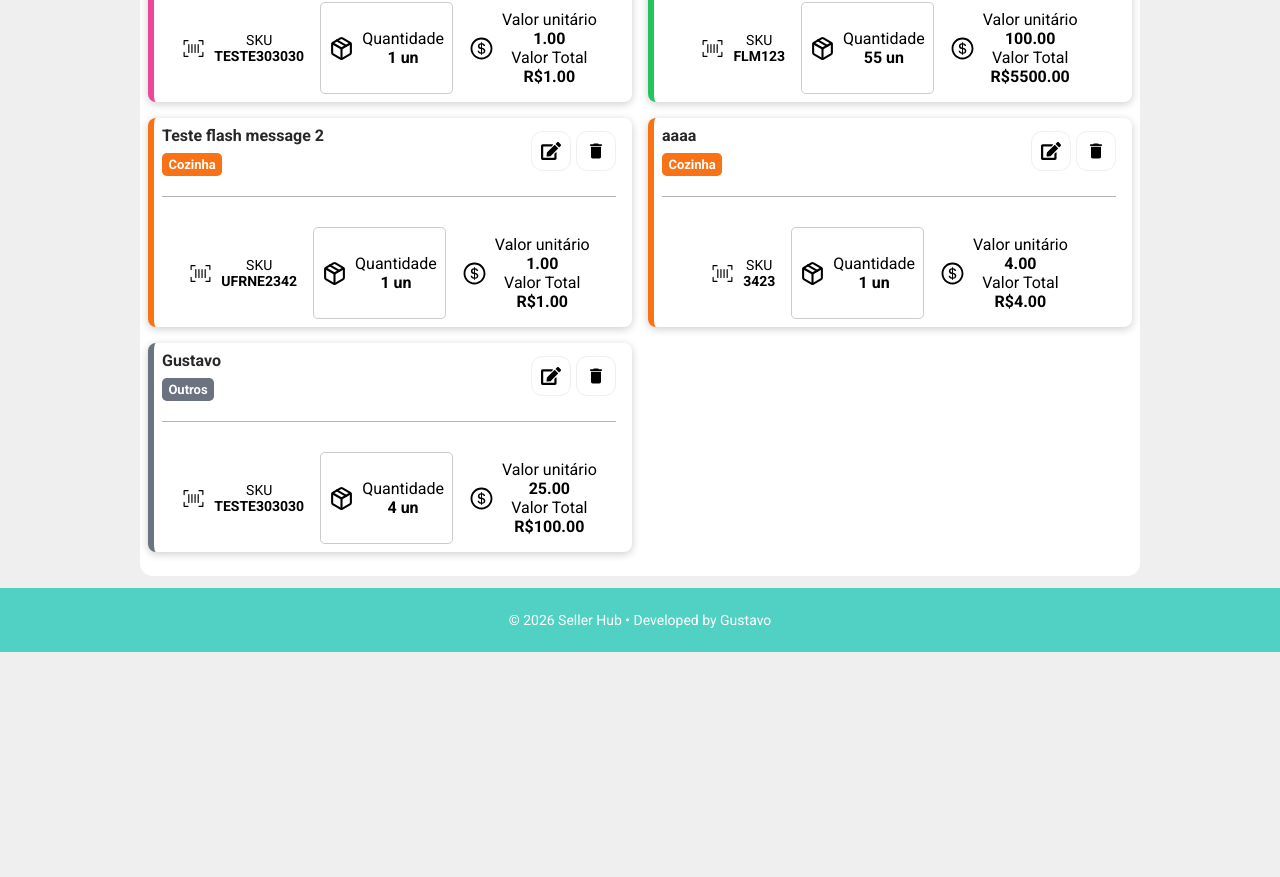
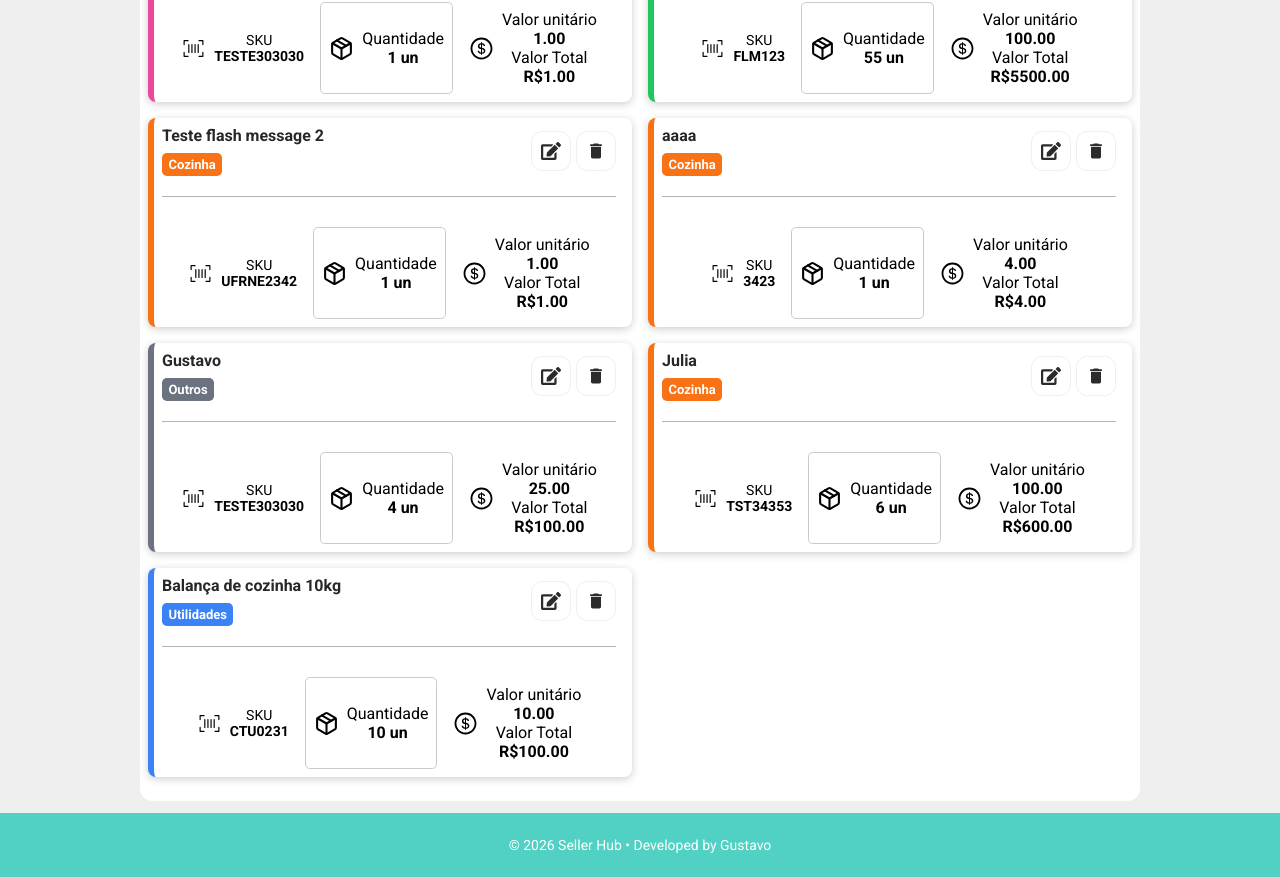
Before and after one commit to Gustavoo1122/SellerHub, a React (Create React App) app: page /products in a window 1280 px wide. Shown: the part 1460-2337 px from the top of the page. Before the commit the page ends 2112 px from the top, so only its background shows below. Built offline with nearby package versions, Linux system fonts and the light colour scheme; data requests are answered from the project's data file; the HTML template or start-up script is replaced by a standard one; a web font is replaced by a local one.

Commit message:
feat: add loading page for products

```diff
--- a/db.json
+++ b/db.json
@@ -134,6 +134,24 @@
       "preco_custo": "25",
       "preco_venda": "500",
       "id": "hMHXeMMQvMA"
+    },
+    {
+      "nome_produto": "Julia",
+      "sku": "TST34353",
+      "categoria": "Cozinha",
+      "quantidade": "6",
+      "preco_custo": "100",
+      "preco_venda": "600",
+      "id": "L4SwC9zzoCA"
+    },
+    {
+      "nome_produto": "Balança de cozinha 10kg",
+      "sku": "CTU0231",
+      "categoria": "Utilidades",
+      "quantidade": "10",
+      "preco_custo": "10",
+      "preco_venda": "18",
+      "id": "zjfjH9CZm5k"
     }
   ],
   "categorias": [
--- a/src/components/Layout/ListItens/ListItens.js
+++ b/src/components/Layout/ListItens/ListItens.js
@@ -1,32 +1,14 @@
-import React, { useEffect, useState } from 'react'
-import { getProducts } from '../../../services/produtcsServices'
 import styles from './ListItens.module.css'
 import Button from '../Button'
-
 import { FaEdit } from "react-icons/fa";
 import { MdDelete } from "react-icons/md";
 import { getCategoryColor } from '../../../utils/categoryColors.js'
 import Stock from './Stock/Stock.js';
 import Barcode from './Barcode/Barcode.js';
 import Price from './Price/Price.js';
+import { Link } from 'react-router-dom';
 
-export default function ListItens() {
-  const [products, setProducts] = useState([]);
-
-  useEffect(() => {
-    async function requestProducts(){
-      try{
-        const data = await getProducts();
-        setProducts(data);
-      }
-      catch(error){
-        console.error(error);
-      }
-    }
-    requestProducts()
-
-  }, [])
-
+export default function ListItens({products}) {
   return (
     <ul className={styles.list}>
           {products.map((product) =>
@@ -39,7 +21,7 @@ export default function ListItens() {
                     </div>
 
                     <div className={styles.itemButtons}>
-                        <Button text={<FaEdit className={styles.iconEditButton} />} className={styles.editButton} />
+                        <Link to="/" className={styles.editButton}><FaEdit className={styles.iconEditButton} /></Link>
                         <Button text={<MdDelete className={styles.iconDeleteButton} />} className={styles.deleteButton} />
                     </div>
                 </div>
--- a/src/components/Layout/ListItens/ListItens.module.css
+++ b/src/components/Layout/ListItens/ListItens.module.css
@@ -65,12 +65,13 @@
     align-items: center;
 }
 
-.itemButtons Button{
+.itemButtons Button, .editButton{
     display: flex;
     align-items: center;
     justify-content: center;
     padding: 0;
     background-color: #fff;
+    color: #2b2b2b;
     border: solid 1.5px #efefef;
     border-radius: .7rem;
     height: 40px;
--- /dev/null
+++ b/src/components/Layout/Loading/Loading.module.css
@@ -0,0 +1,11 @@
+.divloadContaine{
+    height: 100%;
+    width: 100%;
+    display: flex;
+    justify-content: center;
+    align-items: center;
+}
+
+.loader{
+    width: 50px;
+}
--- /dev/null
+++ b/src/components/Layout/Loading/index.js
@@ -0,0 +1,13 @@
+import React from 'react'
+import styles from './Loading.module.css'
+
+import loading from '../../../img/loading.svg'
+
+
+export default function Loading() {
+  return (
+    <div className={styles.divloadContainer}>
+        <img src={loading} alt="Loading" className={styles.loader}/>
+    </div>
+  )
+}
--- a/src/components/pages/Products/index.js
+++ b/src/components/pages/Products/index.js
@@ -1,13 +1,32 @@
-import React from 'react'
+import React, { useEffect, useState } from 'react'
+import { getProducts } from '../../../services/produtcsServices'
 import LinkButton from '../../Layout/LinkButton'
 import styles from './Products.module.css'
 import ListItens from '../../Layout/ListItens/ListItens'
 import Message from '../../Layout/Message'
 import { useLocation } from 'react-router-dom'
+import Loading from '../../Layout/Loading'
 
 export default function Products() {
+  const [removeLoading, setRemoveLoading] = useState(false);
+  const [products, setProducts] = useState([]);
+
   const location = useLocation();
   let message = '';
+
+  useEffect(() => {
+    async function requestProducts(){
+      try{
+        const data = await getProducts();
+        setProducts(data);
+        setRemoveLoading(true);
+      }
+      catch(error){
+        console.error(error);
+      }
+    }
+    requestProducts()
+  }, [])
 
   if(location.state){
     message = location.state.message
@@ -20,9 +39,12 @@ export default function Products() {
         <LinkButton to='/newProduct' text="Cadastrar Produto" className={styles.btnCreateProduct}/>
       </div>
       {message && <Message message={message} type="success"/>}
-      <div className={styles.productsList}>
-        <ListItens />
-      </div>
+      {products.length > 0 &&
+        <div className={styles.productsList}>
+            <ListItens products={products}/>
+        </div>
+      }
+      {!removeLoading && <Loading />}
     </div>
   )
 }
```
Also changed, not shown: src/img/loading.svg (added).
